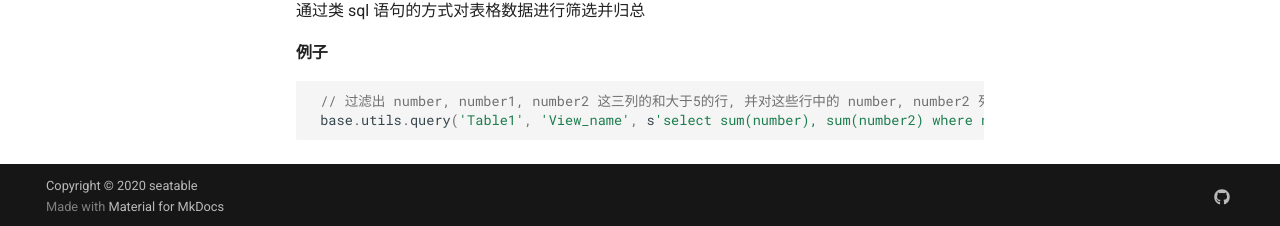
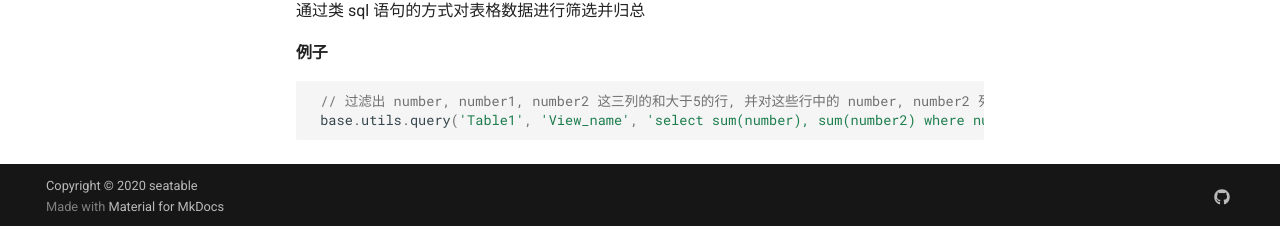
Before and after one commit to seatable/seatable-scripts-cn, an MkDocs documentation site: the page built from manual/javascript/utils.md, in a window 1280 px wide and 900 px high, scrolled down 937 px. Shown: the part 671-897 px from the top of the window. Built offline with MkDocs 1.6.1 and Material for MkDocs 9.7.7, drawn with Linux system fonts in a browser that asks for light colours; comment, search, counter and statistics services are not loaded.

````diff
--- a/manual/javascript/utils.md
+++ b/manual/javascript/utils.md
@@ -71,6 +71,6 @@ base.utils.lookupAndCopy(targetTable, targetColumn, targetColumnToCompare, sourc
 
 ```javascript
  // 过滤出 number, number1, number2 这三列的和大于5的行, 并对这些行中的 number, number2 列分别求和, 返回结果 {number: 12, number2: 23}
- base.utils.query('Table1', 'View_name', s'select sum(number), sum(number2) where number + number1 + number2 > 5');
+ base.utils.query('Table1', 'View_name', 'select sum(number), sum(number2) where number + number1 + number2 > 5');
 
 ```
````
